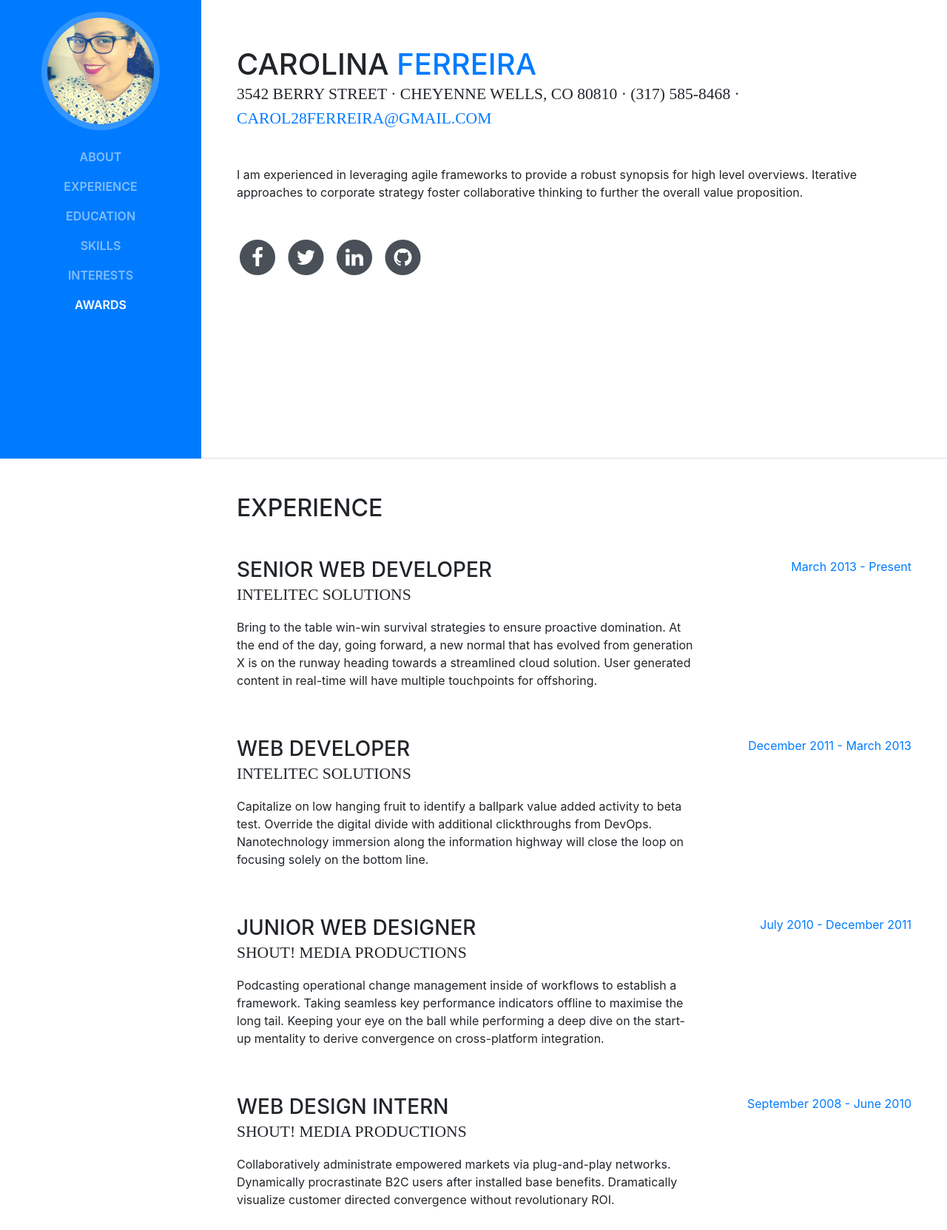
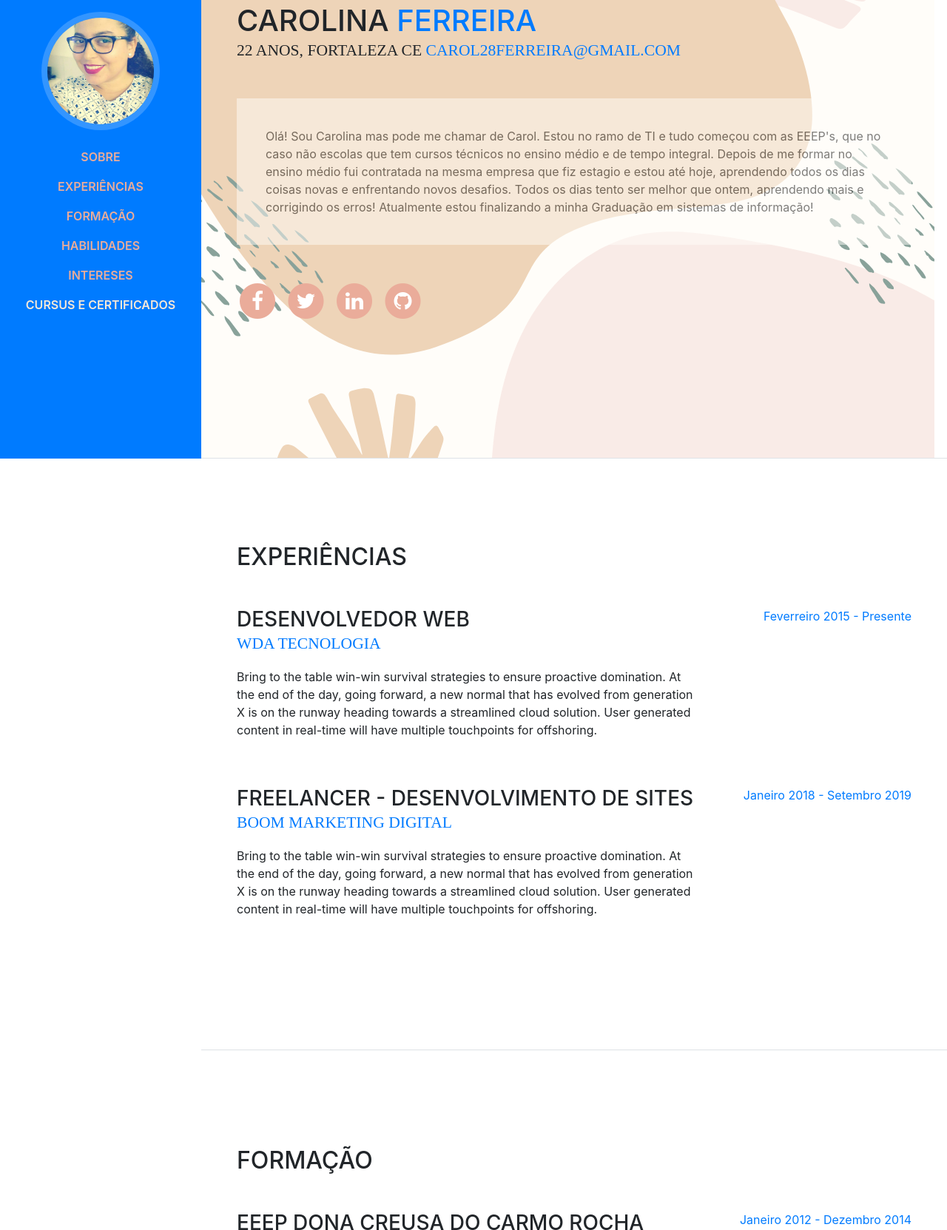
Before and after one commit to CarolinaMistika/CarolinaMistika.github.io, a website with bundled scripts: page index.html in a window 1280 px wide. Shown: the part 180-1843 px from the top of the page at 74% size. Built offline with nearby package versions, Linux system fonts and the light colour scheme; a web font is replaced by a local one.

Commit message:
Alterações de curriculo :)

```diff
--- a/css/resume.css
+++ b/css/resume.css
@@ -104,7 +104,7 @@ section.resume-section {
     padding-bottom: 3rem !important; } }
 
 .bg-primary {
-  background-color: #a600ff !important; }
+  background-color: #17a2b8 !important; }
 
 .text-primary {
   color: #a600ff !important; }
--- a/index.html
+++ b/index.html
@@ -8,7 +8,7 @@
     <meta name="description" content="">
     <meta name="author" content="">
 
-    <title>Resume - Start Bootstrap Theme</title>
+    <title>CAROLINA FERREIRA</title>
 
     <!-- Bootstrap core CSS -->
     <link href="vendor/bootstrap/css/bootstrap.min.css" rel="stylesheet">
@@ -40,22 +40,22 @@
       <div class="collapse navbar-collapse" id="navbarSupportedContent">
         <ul class="navbar-nav">
           <li class="nav-item">
-            <a class="nav-link js-scroll-trigger" href="#about">About</a>
+            <a class="nav-link js-scroll-trigger" href="#about">SOBRE</a>
           </li>
           <li class="nav-item">
-            <a class="nav-link js-scroll-trigger" href="#experience">Experience</a>
+            <a class="nav-link js-scroll-trigger" href="#experience">EXPERIÊNCIAS</a>
           </li>
           <li class="nav-item">
-            <a class="nav-link js-scroll-trigger" href="#education">Education</a>
+            <a class="nav-link js-scroll-trigger" href="#education">FORMAÇÃO</a>
           </li>
           <li class="nav-item">
-            <a class="nav-link js-scroll-trigger" href="#skills">Skills</a>
+            <a class="nav-link js-scroll-trigger" href="#skills">HABILIDADES</a>
           </li>
           <li class="nav-item">
-            <a class="nav-link js-scroll-trigger" href="#interests">Interests</a>
+            <a class="nav-link js-scroll-trigger" href="#interests">INTERESES</a>
           </li>
           <li class="nav-item">
-            <a class="nav-link js-scroll-trigger" href="#awards">Awards</a>
+            <a class="nav-link js-scroll-trigger" href="#awards">CURSUS E CERTIFICADOS</a>
           </li>
         </ul>
       </div>
@@ -63,18 +63,21 @@
 
     <div class="container-fluid p-0">
 
-      <section class="resume-section p-3 p-lg-5 d-flex d-column" id="about">
+      <section class="resume-section p-3 p-lg-5 d-flex d-column" id="about" style='background-image: url("img/quem_sou.png"); background-repeat: no-repeat;'>
         <div class="my-auto">
           <h1 class="mb-0">Carolina
             <span class="text-primary">Ferreira</span>
           </h1>
-          <div class="subheading mb-5">3542 Berry Street · Cheyenne Wells, CO 80810 · (317) 585-8468 ·
+          <div class="subheading mb-5">22 ANOS, FORTALEZA CE
             <a href="mailto:carol28ferreira@gmail.com">carol28ferreira@gmail.com</a>
           </div>
-          <p class="mb-5">I am experienced in leveraging agile frameworks to provide a robust synopsis for high level overviews. Iterative approaches to corporate strategy foster collaborative thinking to further the overall value proposition.</p>
+          <p class="mb-5 quem-sou">Olá! Sou Carolina mas pode me chamar de Carol.
+Estou no ramo de TI e tudo começou com as EEEP's, que no caso não escolas que tem cursos técnicos no ensino médio e de tempo integral. Depois de me formar no ensino médio fui contratada na mesma empresa que fiz estagio e estou até hoje, aprendendo todos os dias coisas novas e enfrentando novos desafios.
+Todos os dias tento ser melhor que ontem, aprendendo mais e corrigindo os erros!
+Atualmente estou finalizando a minha Graduação em sistemas de informação! </p>
           <ul class="list-inline list-social-icons mb-0">
             <li class="list-inline-item">
-              <a href="#">
+              <a href="https://www.facebook.com/carol.ferreirak">
                 <span class="fa-stack fa-lg">
                   <i class="fa fa-circle fa-stack-2x"></i>
                   <i class="fa fa-facebook fa-stack-1x fa-inverse"></i>
@@ -82,7 +85,7 @@
               </a>
             </li>
             <li class="list-inline-item">
-              <a href="#">
+              <a href="https://twitter.com/AnaCajuina">
                 <span class="fa-stack fa-lg">
                   <i class="fa fa-circle fa-stack-2x"></i>
                   <i class="fa fa-twitter fa-stack-1x fa-inverse"></i>
@@ -90,7 +93,7 @@
               </a>
             </li>
             <li class="list-inline-item">
-              <a href="#">
+              <a href="https://www.linkedin.com/in/carolina-ferreirak/">
                 <span class="fa-stack fa-lg">
                   <i class="fa fa-circle fa-stack-2x"></i>
                   <i class="fa fa-linkedin fa-stack-1x fa-inverse"></i>
@@ -98,7 +101,7 @@
               </a>
             </li>
             <li class="list-inline-item">
-              <a href="#">
+              <a href="https://github.com/CarolinaMistika">
                 <span class="fa-stack fa-lg">
                   <i class="fa fa-circle fa-stack-2x"></i>
                   <i class="fa fa-github fa-stack-1x fa-inverse"></i>
@@ -111,80 +114,61 @@
 
       <section class="resume-section p-3 p-lg-5 d-flex flex-column" id="experience">
         <div class="my-auto">
-          <h2 class="mb-5">Experience</h2>
+          <h2 class="mb-5">EXPERIÊNCIAS</h2>
 
           <div class="resume-item d-flex flex-column flex-md-row mb-5">
             <div class="resume-content mr-auto">
-              <h3 class="mb-0">Senior Web Developer</h3>
-              <div class="subheading mb-3">Intelitec Solutions</div>
+              <h3 class="mb-0">Desenvolvedor Web</h3>
+              <div class="subheading mb-3"><a href="http://wdatecnologia.com.br/novo/">WDA Tecnologia</a></div>
               <p>Bring to the table win-win survival strategies to ensure proactive domination. At the end of the day, going forward, a new normal that has evolved from generation X is on the runway heading towards a streamlined cloud solution. User generated content in real-time will have multiple touchpoints for offshoring.</p>
             </div>
             <div class="resume-date text-md-right">
-              <span class="text-primary">March 2013 - Present</span>
+              <span class="text-primary">Feverreiro 2015 - Presente</span>
             </div>
           </div>
 
-          <div class="resume-item d-flex flex-column flex-md-row mb-5">
+                    <div class="resume-item d-flex flex-column flex-md-row mb-5">
             <div class="resume-content mr-auto">
-              <h3 class="mb-0">Web Developer</h3>
-              <div class="subheading mb-3">Intelitec Solutions</div>
-              <p>Capitalize on low hanging fruit to identify a ballpark value added activity to beta test. Override the digital divide with additional clickthroughs from DevOps. Nanotechnology immersion along the information highway will close the loop on focusing solely on the bottom line.</p>
+              <h3 class="mb-0">Freelancer - Desenvolvimento de Sites</h3>
+              <div class="subheading mb-3"><a href="https://www.facebook.com/boomarketingdigital/">Boom Marketing Digital</a></div>
+              <p>Bring to the table win-win survival strategies to ensure proactive domination. At the end of the day, going forward, a new normal that has evolved from generation X is on the runway heading towards a streamlined cloud solution. User generated content in real-time will have multiple touchpoints for offshoring.</p>
             </div>
             <div class="resume-date text-md-right">
-              <span class="text-primary">December 2011 - March 2013</span>
+              <span class="text-primary">Janeiro 2018 - Setembro 2019 </span>
             </div>
           </div>
 
+        </div>
+      </section>
+
+      <section class="resume-section p-3 p-lg-5 d-flex flex-column" id="education">
+        <div class="my-auto">
+          <h2 class="mb-5">FORMAÇÃO</h2>
+
           <div class="resume-item d-flex flex-column flex-md-row mb-5">
             <div class="resume-content mr-auto">
-              <h3 class="mb-0">Junior Web Designer</h3>
-              <div class="subheading mb-3">Shout! Media Productions</div>
-              <p>Podcasting operational change management inside of workflows to establish a framework. Taking seamless key performance indicators offline to maximise the long tail. Keeping your eye on the ball while performing a deep dive on the start-up mentality to derive convergence on cross-platform integration.</p>
+              <h3 class="mb-0">EEEP Dona Creusa do Carmo Rocha</h3>
+              <div class="subheading mb-3">Tecnico em informatica</div>
+              <p>Desenvolvimento Web</p>
+              <p>Manutenção de Computadores</p>
+
             </div>
             <div class="resume-date text-md-right">
-              <span class="text-primary">July 2010 - December 2011</span>
+              <span class="text-primary">Janeiro 2012 - Dezembro 2014</span>
             </div>
           </div>
 
           <div class="resume-item d-flex flex-column flex-md-row">
             <div class="resume-content mr-auto">
-              <h3 class="mb-0">Web Design Intern</h3>
-              <div class="subheading mb-3">Shout! Media Productions</div>
-              <p>Collaboratively administrate empowered markets via plug-and-play networks. Dynamically procrastinate B2C users after installed base benefits. Dramatically visualize customer directed convergence without revolutionary ROI.</p>
+              <h3 class="mb-0">Faculdade Lourenço Filho</h3>
+              <p class="subheading mb-3">Sistemas de Informação</p>
+              <p>Desenvolvimento Web</p>
+              <p>Gerencia de projetos</p>
+              <p>Analise de projetos</p>
+              <p>Gerencia de Banco de Dados</p>
             </div>
             <div class="resume-date text-md-right">
-              <span class="text-primary">September 2008 - June 2010</span>
-            </div>
-          </div>
-
-        </div>
-
-      </section>
-
-      <section class="resume-section p-3 p-lg-5 d-flex flex-column" id="education">
-        <div class="my-auto">
-          <h2 class="mb-5">Education</h2>
-
-          <div class="resume-item d-flex flex-column flex-md-row mb-5">
-            <div class="resume-content mr-auto">
-              <h3 class="mb-0">University of Colorado Boulder</h3>
-              <div class="subheading mb-3">Bachelor of Science</div>
-              <div>Computer Science - Web Development Track</div>
-              <p>GPA: 3.23</p>
-            </div>
-            <div class="resume-date text-md-right">
-              <span class="text-primary">August 2006 - May 2010</span>
-            </div>
-          </div>
-
-          <div class="resume-item d-flex flex-column flex-md-row">
-            <div class="resume-content mr-auto">
-              <h3 class="mb-0">James Buchanan High School</h3>
-              <div class="subheading mb-3">Technology Magnet Program</div>
-              <p>GPA: 3.56</p>
-            </div>
-            <div class="resume-date text-md-right">
-              <span class="text-primary">August 2002 - May 2006</span>
+              <span class="text-primary">Janeiro 2015 - Presente</span>
             </div>
           </div>
 
@@ -193,7 +177,7 @@
 
       <section class="resume-section p-3 p-lg-5 d-flex flex-column" id="skills">
         <div class="my-auto">
-          <h2 class="mb-5">Skills</h2>
+          <h2 class="mb-5">HABILIDADES</h2>
 
           <div class="subheading mb-3">Programming Languages &amp; Tools</div>
           <ul class="list-inline list-icons">
@@ -252,7 +236,7 @@
 
       <section class="resume-section p-3 p-lg-5 d-flex flex-column" id="interests">
         <div class="my-auto">
-          <h2 class="mb-5">Interests</h2>
+          <h2 class="mb-5">INTERESSES</h2>
           <p>Apart from being a web developer, I enjoy most of my time being outdoors. In the winter, I am an avid skiier and novice ice climber. During the warmer months here in Colorado, I enjoy mountain biking, free climbing, and kayaking.</p>
           <p class="mb-0">When forced indoors, I follow a number of sci-fi and fantasy genre movies and television shows, I am an aspiring chef, and I spend a large amount of my free time exploring the latest technolgy advancements in the front-end web development world.</p>
         </div>
@@ -260,7 +244,7 @@
 
       <section class="resume-section p-3 p-lg-5 d-flex flex-column" id="awards">
         <div class="my-auto">
-          <h2 class="mb-5">Awards &amp; Certifications</h2>
+          <h2 class="mb-5">CURSOS E CERTIFICADOS</h2>
           <ul class="fa-ul mb-0">
             <li>
               <i class="fa-li fa fa-trophy text-warning"></i>
```
Also changed, not shown: css/resume.min.css, img/quem_sou.png (added).
